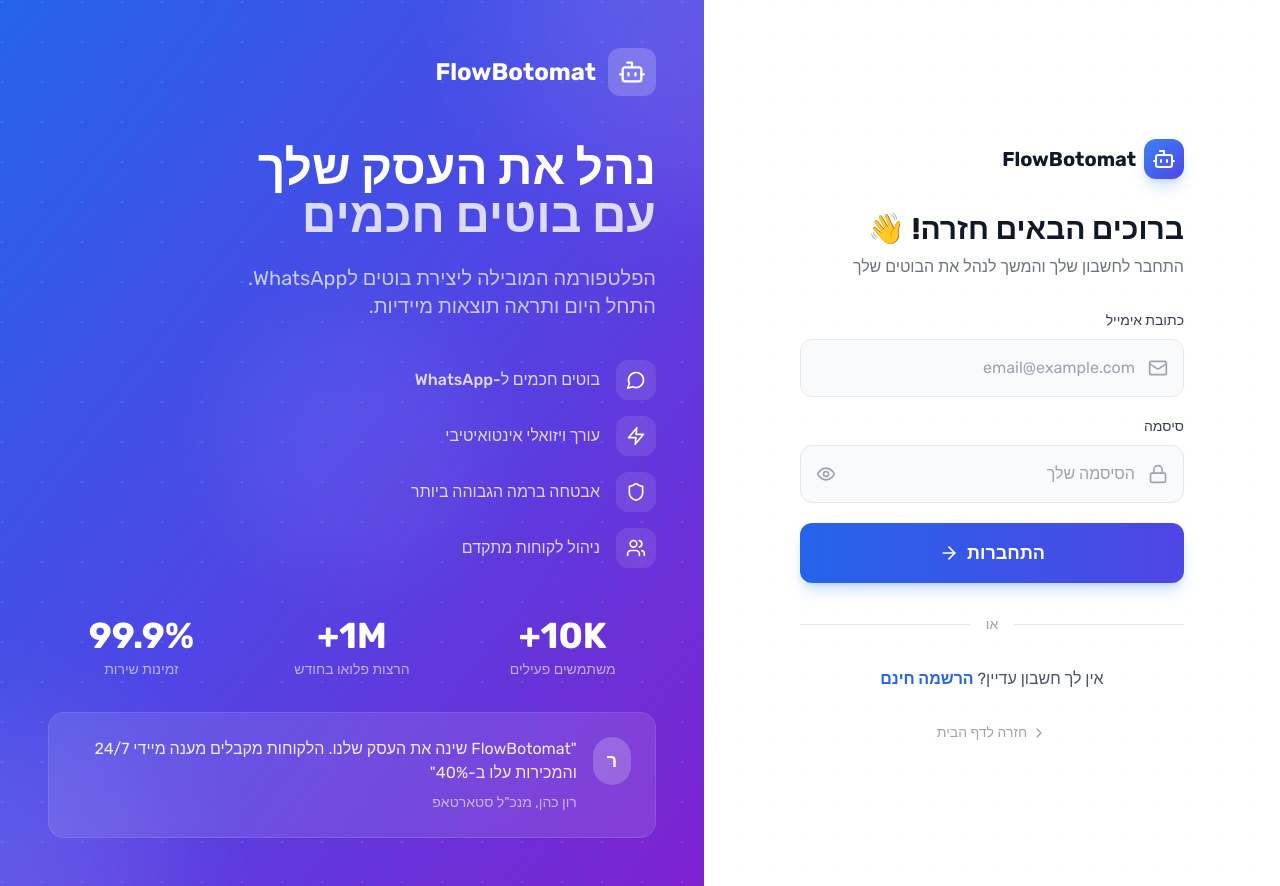
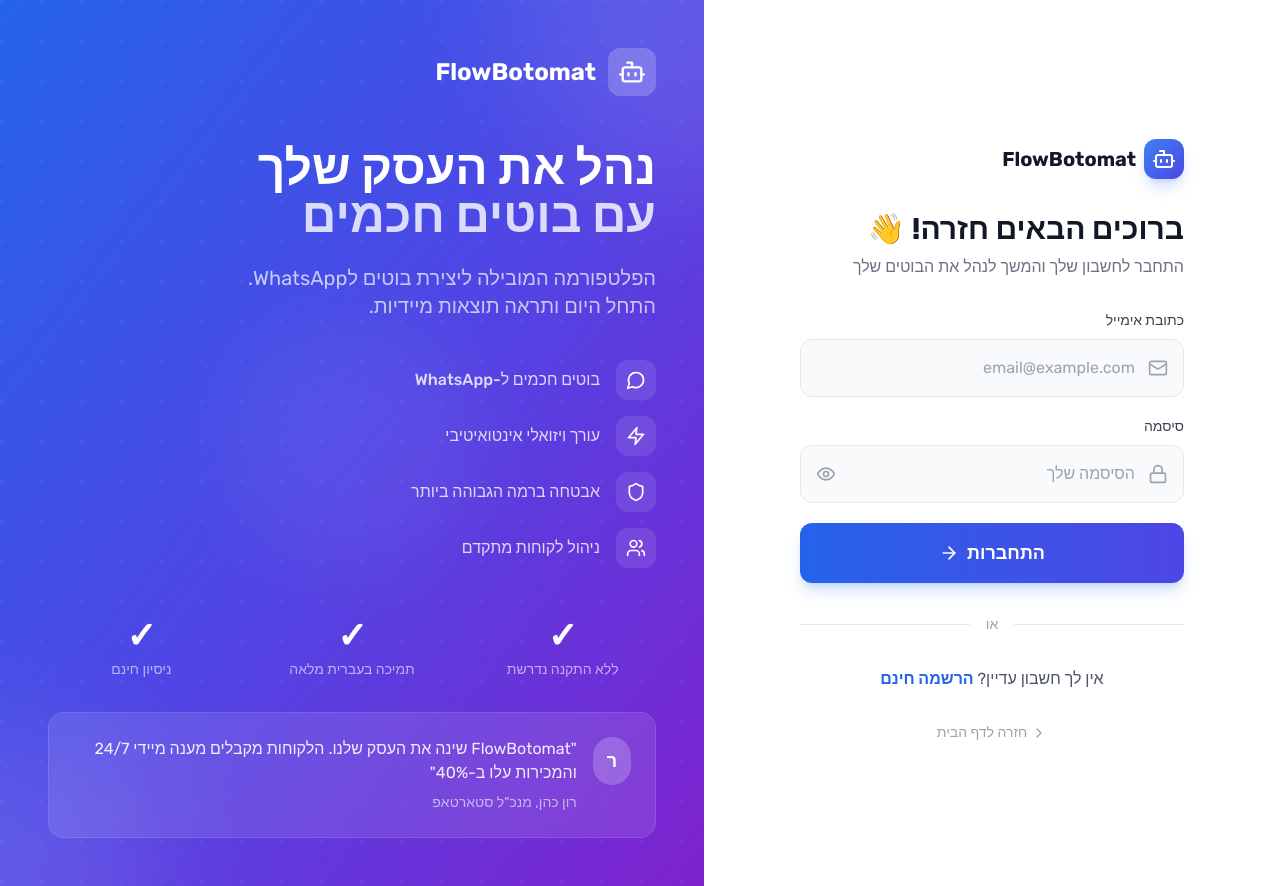
Before and after one commit to neriyabudraham/flowbotomat, a React (Vite) app in the folder frontend/: page /login in a window 1280 px wide. Built offline with nearby package versions, Linux system fonts and the light colour scheme; no server answers.

Commit message:
fix: Replace fake statistics with honest value propositions on auth pages

```diff
--- a/frontend/src/pages/auth/LoginPage.jsx
+++ b/frontend/src/pages/auth/LoginPage.jsx
@@ -30,9 +30,9 @@
   };
 
   const stats = [
-    { value: '10K+', label: 'משתמשים פעילים' },
-    { value: '1M+', label: 'הרצות פלואו בחודש' },
-    { value: '99.9%', label: 'זמינות שירות' },
+    { value: '✓', label: 'ללא התקנה נדרשת' },
+    { value: '✓', label: 'תמיכה בעברית מלאה' },
+    { value: '✓', label: 'ניסיון חינם' },
   ];
 
   const features = [
--- a/frontend/src/pages/auth/SignupPage.jsx
+++ b/frontend/src/pages/auth/SignupPage.jsx
@@ -41,9 +41,9 @@
   ];
 
   const stats = [
-    { value: '10K+', label: 'משתמשים פעילים' },
-    { value: '50K+', label: 'בוטים נוצרו' },
-    { value: '1M+', label: 'הרצות פלואו בחודש' },
+    { value: '✓', label: 'עורך ויזואלי קל לשימוש' },
+    { value: '✓', label: 'תמיכה בעברית מלאה' },
+    { value: '✓', label: 'ללא ידע בתכנות' },
   ];
 
   // Password strength indicator
```
